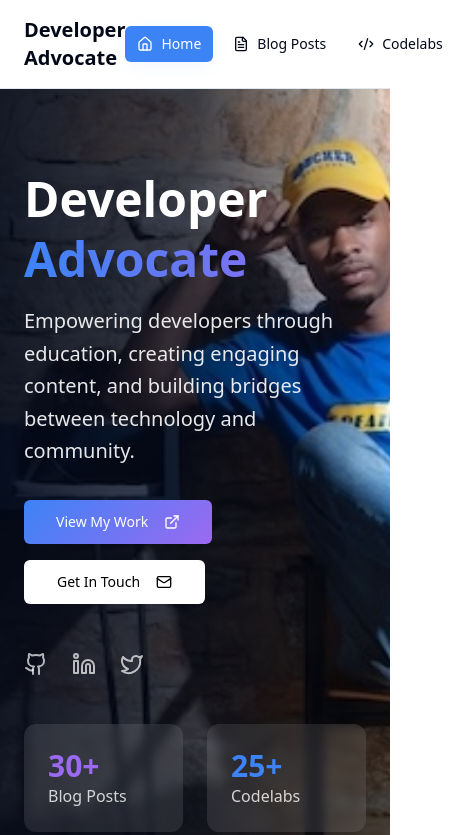
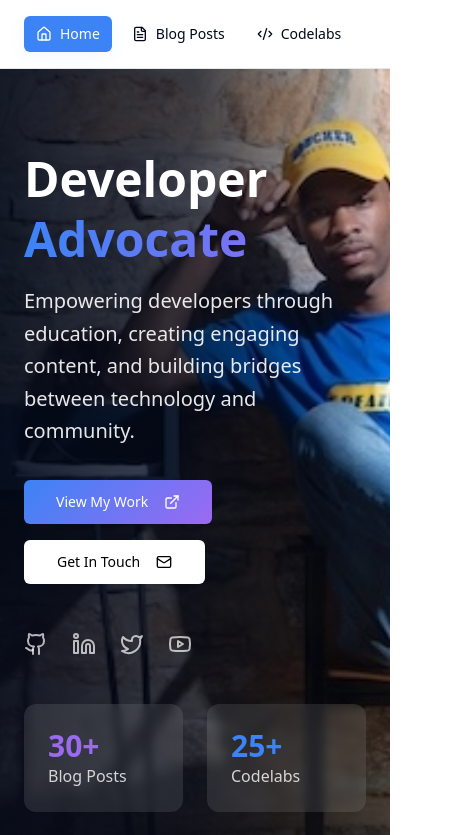
Before and after one commit to just-zoomit/dev-rel-profile, a React (Vite) app: page / in a window 390 px wide. Shown: the top 835 px of the page, 455 px wide, since content can reach past the window. Built offline with nearby package versions, Linux system fonts and the light colour scheme.

Commit message:
Added Youtube icon

```diff
--- a/src/components/Header.tsx
+++ b/src/components/Header.tsx
@@ -17,7 +17,7 @@ const Header = () => {
     <header className="bg-background/95 backdrop-blur supports-[backdrop-filter]:bg-background/60 sticky top-0 z-50 border-b">
       <div className="max-w-6xl mx-auto px-6 py-4">
         <nav className="flex items-center justify-between">
-          <Link to="/" className="font-bold text-xl">
+          <Link to="/" className="font-bold text-xl hidden md:block">
             Developer Advocate
           </Link>
 
--- a/src/components/Hero.tsx
+++ b/src/components/Hero.tsx
@@ -1,5 +1,5 @@
 import { Button } from "@/components/ui/button";
-import { Github, Linkedin, Twitter, Mail, ExternalLink } from "lucide-react";
+import { Github, Linkedin, Twitter, Mail, ExternalLink, Youtube } from "lucide-react";
 import heroImage from "@/assets/hero-image.jpg";
 
 const Hero = () => {
@@ -61,6 +61,9 @@ const Hero = () => {
               <a href="https://x.com/zoomit_advocate"  className="text-white/70 hover:text-white transition-colors">
                 <Twitter className="h-6 w-6" />
               </a>
+              <a href="https://www.youtube.com/@donte-ai/playlists"  className="text-white/70 hover:text-white transition-colors">
+                <Youtube className="h-6 w-6" />
+              </a>
             </div>
           </div>
 
--- a/src/pages/Codelabs.tsx
+++ b/src/pages/Codelabs.tsx
@@ -21,7 +21,7 @@ const Codelabs = () => {
   const allCodelabs = [
     {
       title: "Building a Task Manager for the Zoom Workplace Platform - Codelab Series",
-      description: "11-part series on building a Task Manager Zoom Workplace sample app.",
+      description: "11-part series on building a Task Manager Zoom Workplace app.",
       duration: "15 min",
       difficulty: "Intermediate",
       technologies: ["Zoom Marketplace", "Node.js", "Postman"],
```
